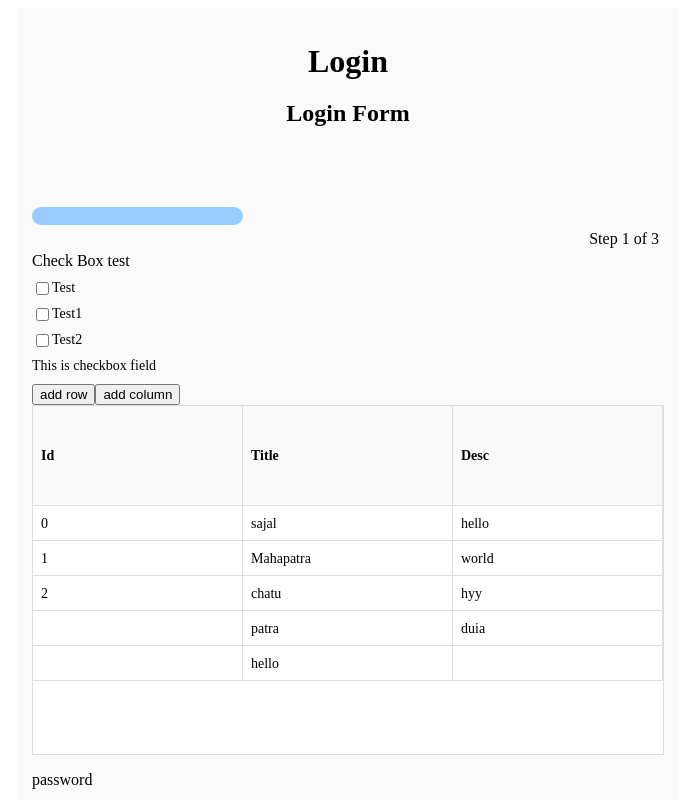
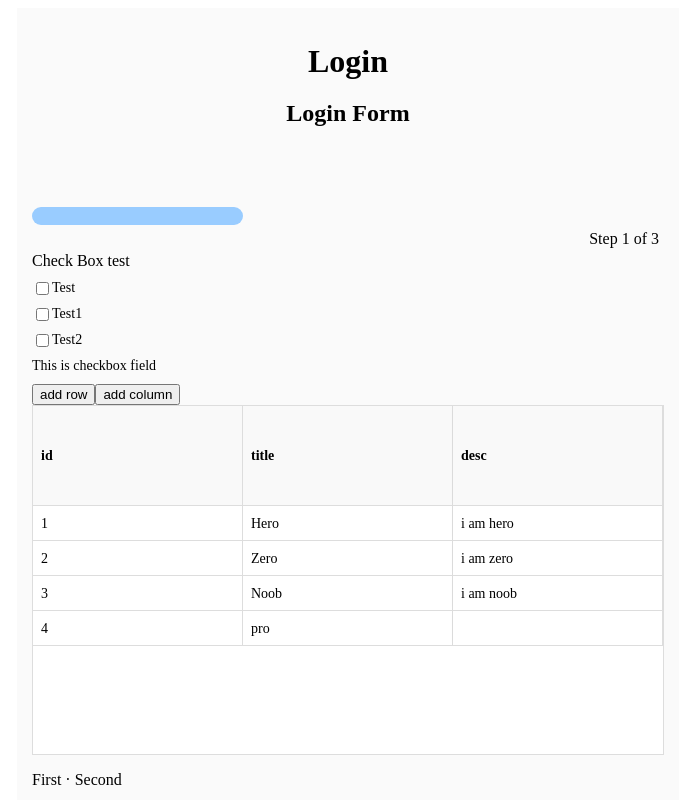
Before and after one commit to nettantra/llama-forms-react, a React (Create React App) app: page / in a window 1280 px wide. Shown: the top 800 px of the page, without its empty margins (307-1002 px from the left). Built offline with nearby package versions, Linux system fonts and the light colour scheme.

Commit message:
added functionality for handling column data during next and previous and modify json data

```diff
--- a/src/App.tsx
+++ b/src/App.tsx
@@ -60,35 +60,36 @@ function App() {
             required: true,
             // enum: ['Test', 'Test1', 'Test2'],
             depend:true,
-            step:1
+            step:2
           },
           table:{
             type: 'string',
+            enum: ['id', 'title', 'desc'],
             step:1
           },
           password:{
             type: 'string',
-            step:1
+            step:3
           },
           range:{
             type:"string",
-            step:1
+            step:3
           },
           zipcode:{
             type: 'string',
-            step:1
+            step:3
           },
           text:{
             type: 'string',
-            step:1
+            step:3
           },
           week:{
             type: 'string',
-            step:1
+            step:3
           },
           url:{
             type: 'string',
-            step:1
+            step:3
           },
           checkBox1:{
             type: 'string',
@@ -147,7 +148,7 @@ function App() {
             column : {
               columnName : ["Id", "Title", "Desc"],
               // allEditor:true,
-              columnEditor : ["Id", "Title"],
+              columnEditor : ["id", "title"],
 
             },
             rows:{
@@ -164,7 +165,7 @@ function App() {
               value : ['e', 'E', '+', '-'],
             },
             description: "This is zipcode field",
-            validationRegex:"/^\d{5}(?:[- ]?\d{4})?$/"
+            // validationRegex:"/^\d{5}(?:[- ]?\d{4})?$/"
           },
           password: {
             type: "password",
@@ -238,6 +239,27 @@ function App() {
         urlField: "https://www.google.com",
         // checkBox: {Test:false, Test1:true, Test2:true},
         // checkBox: {Test:false, Test1:true, Test2:true},
+        table : [
+          {
+            id : "1",
+            title : "Hero",
+            desc : "i am hero"
+          },
+          {
+            id : "2",
+            title : "Zero",
+            desc : "i am zero",
+          },
+          {
+            id : '3',
+            title : "Noob",
+            desc : "i am noob"
+          },
+          {
+            id : "4",
+            title : "pro"
+          }
+        ]
       }}
       onSubmit={login_test}
     />
--- a/src/llama/components/fields/Table/Table.tsx
+++ b/src/llama/components/fields/Table/Table.tsx
@@ -12,14 +12,16 @@ interface Props {
 
 export default function TableField(props: Props) {
     const { properties, handleData, name } = props
+    let col = properties?.['values'] || [];
+
     const [error, setError] = useState(false)
     const [columns, setColumns] = useState([]) as any
     const [rows, setRows] = useState([]) as any
     const [dialog, setDialog] = useState(false)
     const [dialogData, SetDialogData] = useState({
-        columnName : "",
-        editor : false
-    })as any
+        columnName: "",
+        editor: false
+    }) as any
 
     // const columns = [
     //     { key: 'id', name: 'ID' },
@@ -33,7 +35,8 @@ export default function TableField(props: Props) {
 
     const handleRowChange = (rows: any, data: any) => {
         // update logic
-        console.log("handleRowChange", rows)
+        // console.log("handleRowChange", rows)
+        handleData(rows, false)
         setRows(rows)
     }
 
@@ -122,7 +125,7 @@ export default function TableField(props: Props) {
             }
         })
         setColumns(data)
-        setRows(ar)
+        setRows(props.parentState[name].value?? ar)
 
     }, [])
     const rowClass = (row: any) => {
@@ -132,16 +135,55 @@ export default function TableField(props: Props) {
     // const onColumnResize = (id :any, width:any)=>{
     //     console.log(">>>", id, width);
     // }
+    const columnData = useMemo(()=>{
+
+        return col.map((item :any)=>{
+            if (properties?.column?.allEditor) {
+                return {
+                    key: item.toString().toLowerCase(),
+                    name: item,
+                    editor: TextEditor,
+                    sortable: true,
+                    resizable: true,
+                    frozen: true,
+                }
+            }
+            if (properties?.column?.columnEditor?.includes(item)) {
+                return {
+                    key: item.toString().toLowerCase(),
+                    name: item,
+                    editor: TextEditor,
+                    sortable: true,
+                    resizable: true,
+                    frozen: true,
+                }
+            } else {
+                return {
+                    key: item.toString().toLowerCase(),
+                    name: item,
+                    sortable: true,
+                    // width : 30,
+                    // minWidth: 50,
+                    // maxWidth : 200,
+                    editor: TextEditor,
+                    resizable: true,
+                    frozen: true,
+                }
+            }
+        })
+    },[col.length])
+    console.log("properties", columnData, props.parentState[name].value);
 
     //<------- This function is for add rows ------->
     const addRow = () => {
         let obj: any = {}
-        for(let k = 0; k < columns.length; k++){
-            if(!columns[k]['key']) return
+        for (let k = 0; k < columns.length; k++) {
+            if (!columns[k]['key']) return
             obj[columns[k]['key']] = ""
         }
         setRows((prevState: any) => [...prevState, obj])
-    console.log("rowww", obj);
+        // console.log("rowww", obj);
+        // col.push("Sajal")
     }
     //<------- this function open the dialogs box ----->
     const addColumn = () => {
@@ -153,37 +195,41 @@ export default function TableField(props: Props) {
     }
     // <----- this function add the dialog data ----->
     const dialogSubmit = () => {
-        if(!dialogData?.['columnName']){
+        if (!dialogData?.['columnName']) {
             setError(true);
-            setTimeout(()=>{
+            setTimeout(() => {
                 setError(false)
             }, 2000)
             return;
         }
-        let obj : any = {}
-        for(let key in dialogData){
-            if(key === 'editor' && dialogData[key]){
+        let obj: any = {}
+        for (let key in dialogData) {
+            if (key === 'editor' && dialogData[key]) {
                 obj[key] = TextEditor
-            }else if(dialogData[key]){
+            } else if (dialogData[key]) {
                 obj['key'] = dialogData[key].toString().toLowerCase();
                 obj['name'] = dialogData[key].charAt(0).toUpperCase() + dialogData[key].slice(1);
             }
         }
-        // console.log("updateRows", updateRows);
-        setColumns((prevState : any) => [...prevState, obj])
-        // addRow()
+        //we need to update rows
+        const updateRows = rows.map((cur: any) => {
+            cur[dialogData['columnName']] = "";
+            return cur
+        })
+        setRows(updateRows)
+        col.push(dialogData?.['columnName'])
+        setColumns((prevState: any) => [...prevState, obj])
         setDialog(false);
     }
-    // const updatingRow = useMemo(()=>{
 
-    // },[columns])
-    return (<div style={{position:"relative"}}>
+
+    return (<div style={{ position: "relative" }}>
         <div>
             <button type="button" onClick={addRow}>add row</button>
             <button type="button" onClick={addColumn}>add column</button>
         </div>
         <DataGrid
-            columns={columns}
+            columns={columnData}
             rows={rows}
             onCopy={onCopy}
             rowHeight={35}      // it increase the height of row
@@ -197,19 +243,19 @@ export default function TableField(props: Props) {
         // onColumnResize={onColumnResize}
         // emptyRowsRenderer={EmptyRowsView}
         />
-        <dialog id="llama_dialog_box" open={dialog} style={{padding:"20px 50px", border:"1px solid", backgroundColor:"#e3dfd5", position:"absolute", top:200}}>
-            <div style={{ display: "flex", flexDirection: "column", margin: "auto", width:"auto", marginBottom:"10px"}}>
+        <dialog id="llama_dialog_box" open={dialog} style={{ padding: "20px 50px", border: "1px solid", backgroundColor: "#e3dfd5", position: "absolute", top: 200 }}>
+            <div style={{ display: "flex", flexDirection: "column", margin: "auto", width: "auto", marginBottom: "10px" }}>
                 <div>
-                    <input type="text" placeholder='Add your column' name = "columnName" required onChange={(e : any)=>SetDialogData({...dialogData, [e.target.name] : e.target.value})}/>
-                    {error? <p style={{ color: 'red', fontSize:"12px", padding: "0px", margin:"0px"}}>Column Name Can't Be empty</p>: null}
+                    <input type="text" placeholder='Add your column' name="columnName" required onChange={(e: any) => SetDialogData({ ...dialogData, [e.target.name]: e.target.value })} />
+                    {error ? <p style={{ color: 'red', fontSize: "12px", padding: "0px", margin: "0px" }}>Column Name Can't Be empty</p> : null}
                 </div>
                 <div>
-                    <input type="checkbox" id="editable" value={"editor"} checked={dialogData.editor} onChange={(e : any)=>SetDialogData({...dialogData, [e.target.value] : e.target.checked})}/>
+                    <input type="checkbox" id="editable" value={"editor"} checked={dialogData.editor} onChange={(e: any) => SetDialogData({ ...dialogData, [e.target.value]: e.target.checked })} />
                     <label htmlFor='editable'>Editable ?</label>
                 </div>
             </div>
-            <button type='button' onClick={dialogSubmit} style={{float:"right", width:"50%"}}>Done</button>
-            <button type='button' onClick={dialogClose} style={{float:"right", width:"50%"}}>Close</button>
+            <button type='button' onClick={dialogSubmit} style={{ float: "right", width: "50%" }}>Done</button>
+            <button type='button' onClick={dialogClose} style={{ float: "right", width: "50%" }}>Close</button>
         </dialog>
     </div >
     );
```
